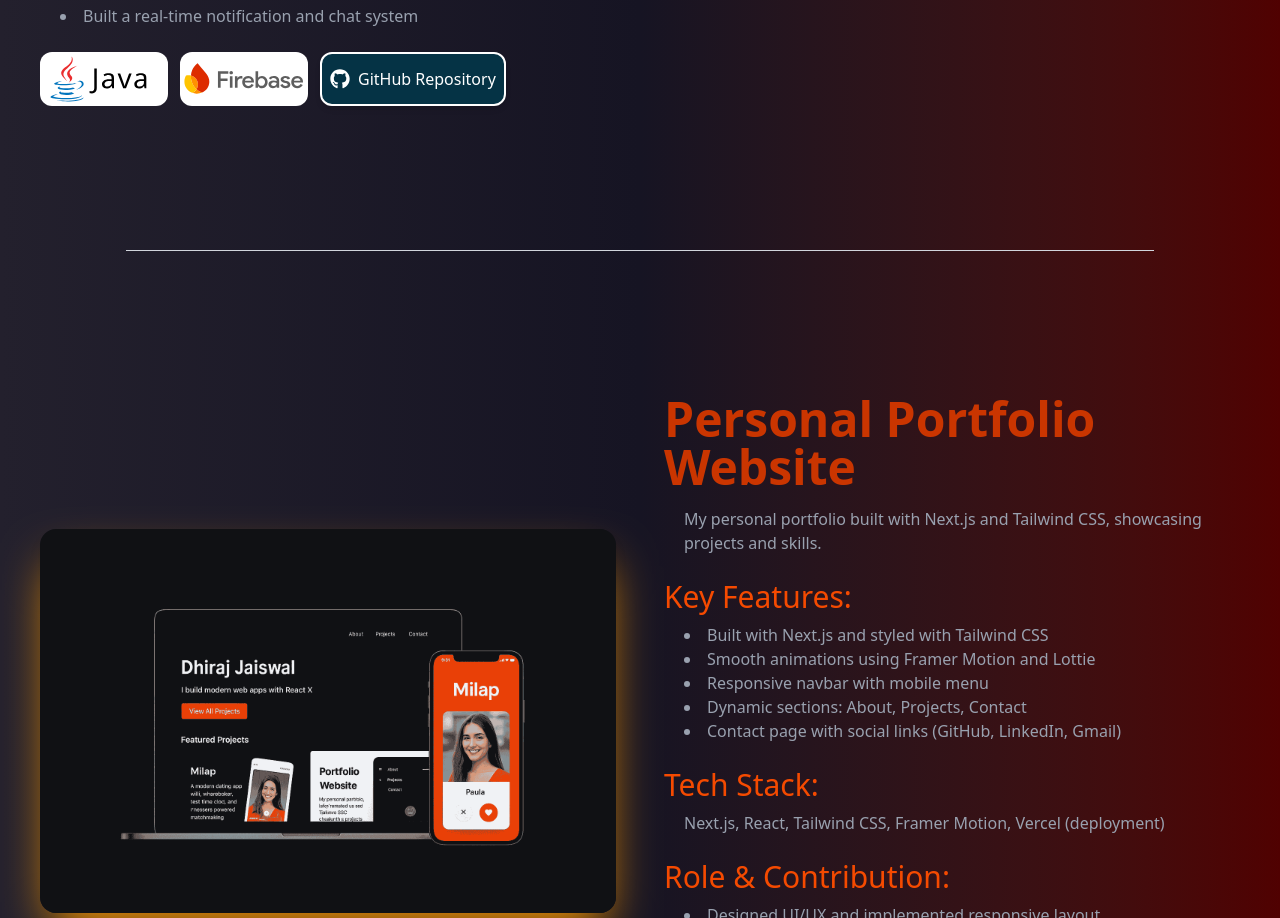
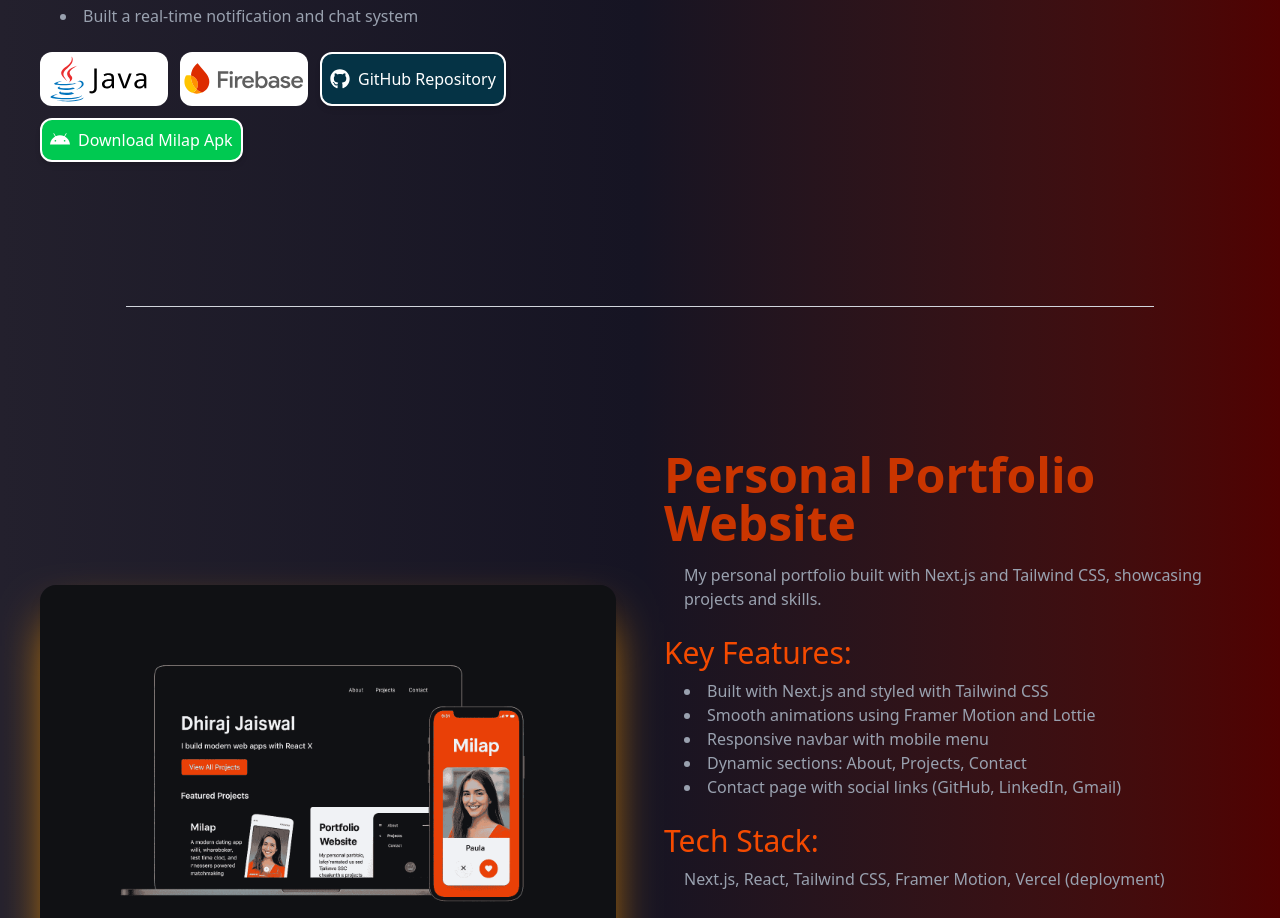
Before and after one commit to jaiswaldhiraj/Portfolio, a Next.js app: page /projects in a window 1280 px wide. Shown: the part 904-1822 px from the top of the page. Built offline with nearby package versions, Linux system fonts and the light colour scheme.

Commit message:
readm and links are added with download apk links

```diff
--- a/app/page.js
+++ b/app/page.js
@@ -180,14 +180,14 @@ export default function Home() {
               <Link
                 target="_blank"
                 rel="noopener noreferrer"
-                href="https://github.com/jaiswaldhiraj/Milap"
+                href="https://github.com/jaiswaldhiraj/Milap-Repo-Public"
                 className="flex items-center gap-2 p-3 rounded-xl bg-cyan-950 text-white font-medium shadow-md hover:bg-cyan-900 transition border-2 border-white"
               >
                 <FaGithub className="text-xl" />Git Repo
               </Link>
 
               <a
-                href="/projects" // Replace with your GitHub repo link
+                href="/projects"
                 rel="noopener noreferrer"
                 className="p-3 rounded-xl bg-orange-600 text-white font-medium shadow-md hover:bg-orange-700 transition border-2 border-white"
               >
--- a/app/projects/page.js
+++ b/app/projects/page.js
@@ -3,7 +3,7 @@
 import Image from "next/image";
 import { motion } from "framer-motion";
 import Link from "next/link";
-import { FaGithub } from "react-icons/fa";
+import { FaGithub, FaAndroid   } from "react-icons/fa";
 
 const Page = () => {
 
@@ -86,13 +86,25 @@ const Page = () => {
               <Link
                 target="_blank"
                 rel="noopener noreferrer"
-                href="https://github.com/jaiswaldhiraj/Milap"
+                href="https://github.com/jaiswaldhiraj/Milap-Repo-Public"
                 className="flex items-center gap-2 p-2 px-2 rounded-xl bg-cyan-950 text-white font-medium shadow-md
                 hover:bg-cyan-900 transition border-2 border-white"
               >
                 <FaGithub className="text-xl" />
                 GitHub Repository
               </Link>
+
+              <Link
+                target="_blank"
+                rel="noopener noreferrer"
+                href="https://github.com/jaiswaldhiraj/Milap-Repo-Public/releases/download/v1.0.0/Milap.apk"
+                className="flex items-center gap-2 p-2 px-2 rounded-xl bg-green-500 text-white font-medium shadow-md
+                hover:bg-green-700 transition border-2 border-white"
+              >
+                <FaAndroid   className="text-xl" />
+                Download Milap Apk
+              </Link>
+
             </div>
           </div>
         </motion.div>
```
Also changed, not shown: 1 other file (tests, documents, lock files or other folders).
